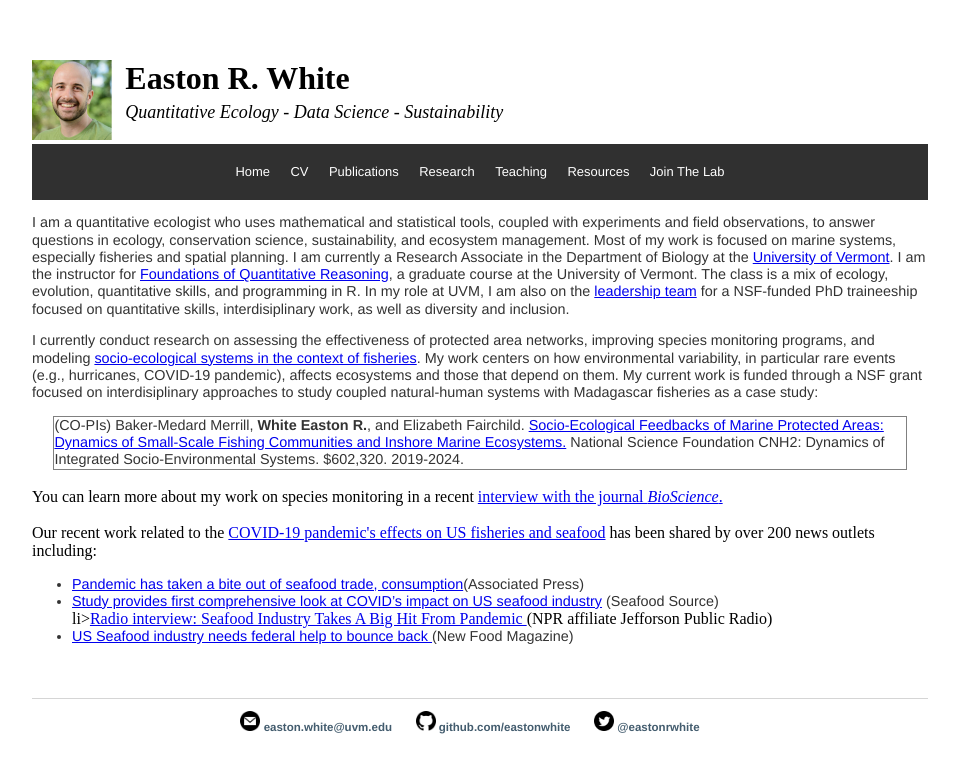
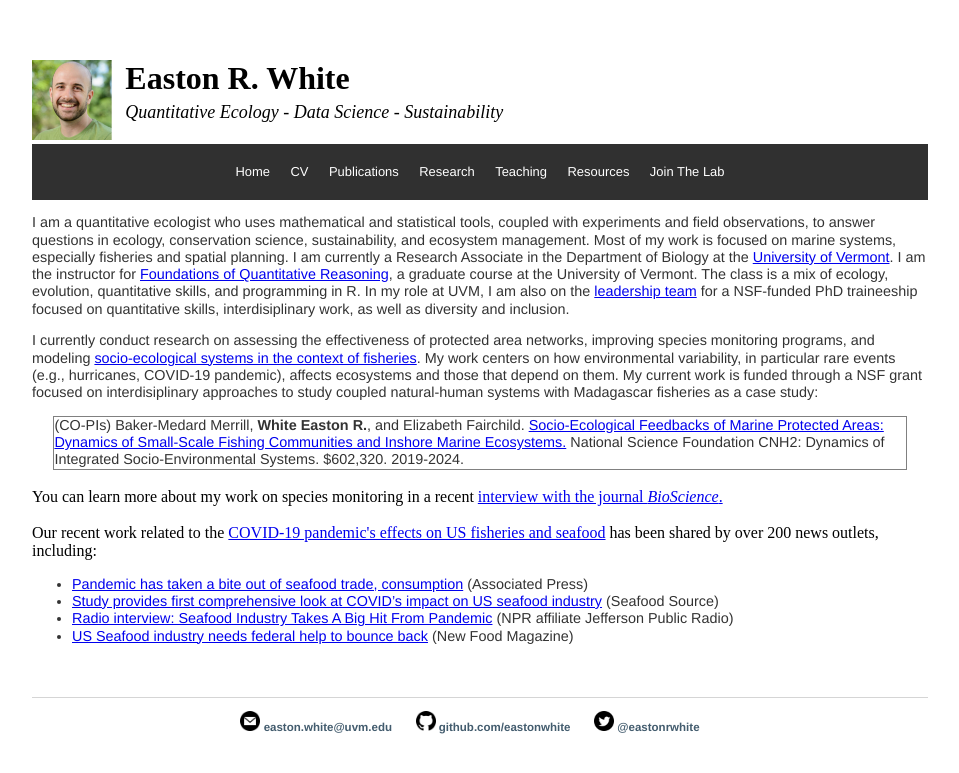
Before and after one commit to eastonwhite/eastonwhite.github.io, a Jekyll site: the page built from index.html, in a window 1280 px wide. Shown: the top 773 px of the page, without its empty margins (160-1119 px from the left). Built offline with Jekyll 4.4.1, drawn with Linux system fonts in a browser that asks for light colours.

Commit message:
updated html list

```diff
--- a/index.html
+++ b/index.html
@@ -20,12 +20,12 @@ You can learn more about my work on species monitoring in a recent <a href="http
 <br>
 <br>
 
-Our recent work related to the <a href="https://eastonwhite.github.io/publications/2020_White_etal_FishFisheries.pdf">COVID-19 pandemic's effects on US fisheries and seafood</a> has been shared by over 200 news outlets including:
+Our recent work related to the <a href="https://eastonwhite.github.io/publications/2020_White_etal_FishFisheries.pdf">COVID-19 pandemic's effects on US fisheries and seafood</a> has been shared by over 200 news outlets, including:
  <ul>
-  <li><a href="https://apnews.com/article/coronavirus-global-seafood-trade-maine-9f61277ba1ba3e01a062b341df6f90f2" target="_blank">Pandemic has taken a bite out of seafood trade, consumption</a>(Associated Press)</li>
+  <li><a href="https://apnews.com/article/coronavirus-global-seafood-trade-maine-9f61277ba1ba3e01a062b341df6f90f2" target="_blank">Pandemic has taken a bite out of seafood trade, consumption</a> (Associated Press)</li>
   <li><a href="https://www.seafoodsource.com/news/supply-trade/study-provides-first-comprehensive-look-at-covid-s-impact-on-us-seafood-industry" target="_blank">Study provides first comprehensive look at COVID’s impact on US seafood industry</a> (Seafood Source)</li>
-  li><a href="https://www.ijpr.org/show/the-jefferson-exchange/2020-12-08/wed-8-30-seafood-industry-takes-a-big-hit-from-pandemic" target="_blank">Radio interview: Seafood Industry Takes A Big Hit From Pandemic  </a>(NPR affiliate Jefforson Public Radio)</li>
-  <li><a href="https://www.newfoodmagazine.com/news/127834/us-seafood-industry/" target="_blank">US Seafood industry needs federal help to bounce back </a>(New Food Magazine)</li>
+  <li><a href="https://www.ijpr.org/show/the-jefferson-exchange/2020-12-08/wed-8-30-seafood-industry-takes-a-big-hit-from-pandemic" target="_blank">Radio interview: Seafood Industry Takes A Big Hit From Pandemic</a> (NPR affiliate Jefferson Public Radio)</li>
+  <li><a href="https://www.newfoodmagazine.com/news/127834/us-seafood-industry/" target="_blank">US Seafood industry needs federal help to bounce back</a> (New Food Magazine)</li>
 </ul>
 
 
```
